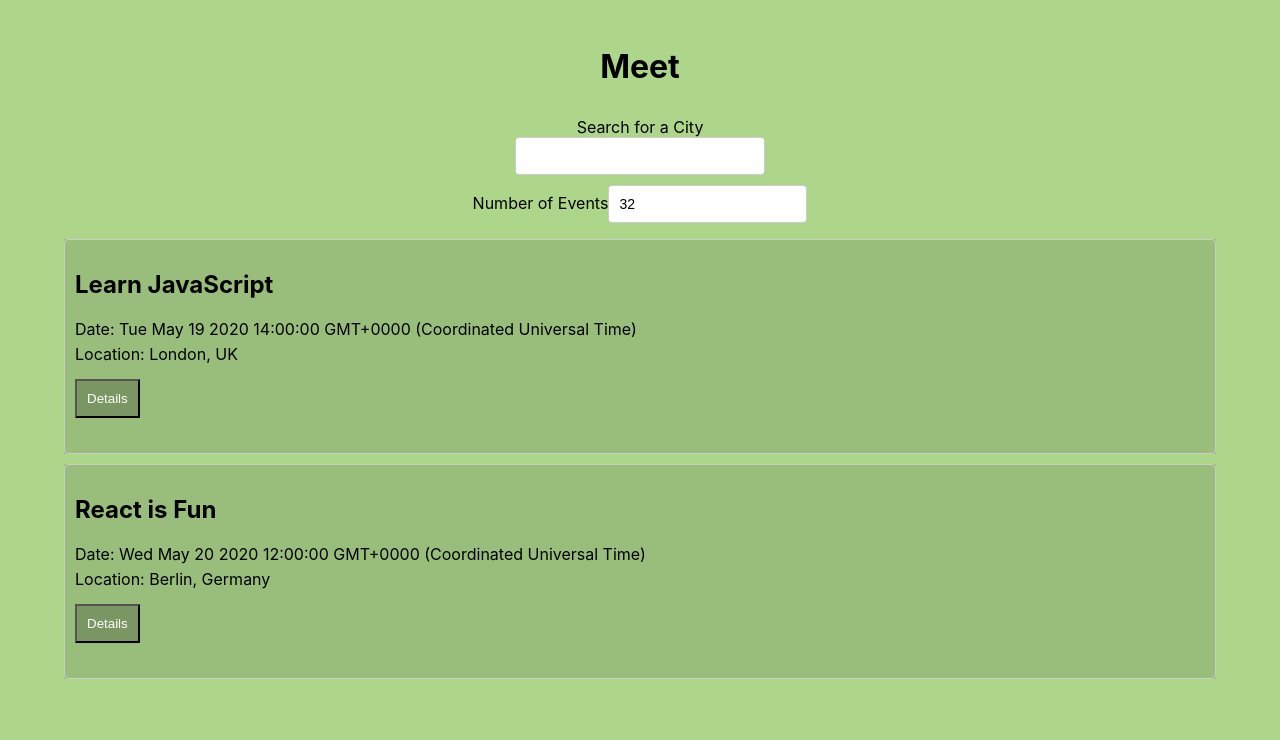
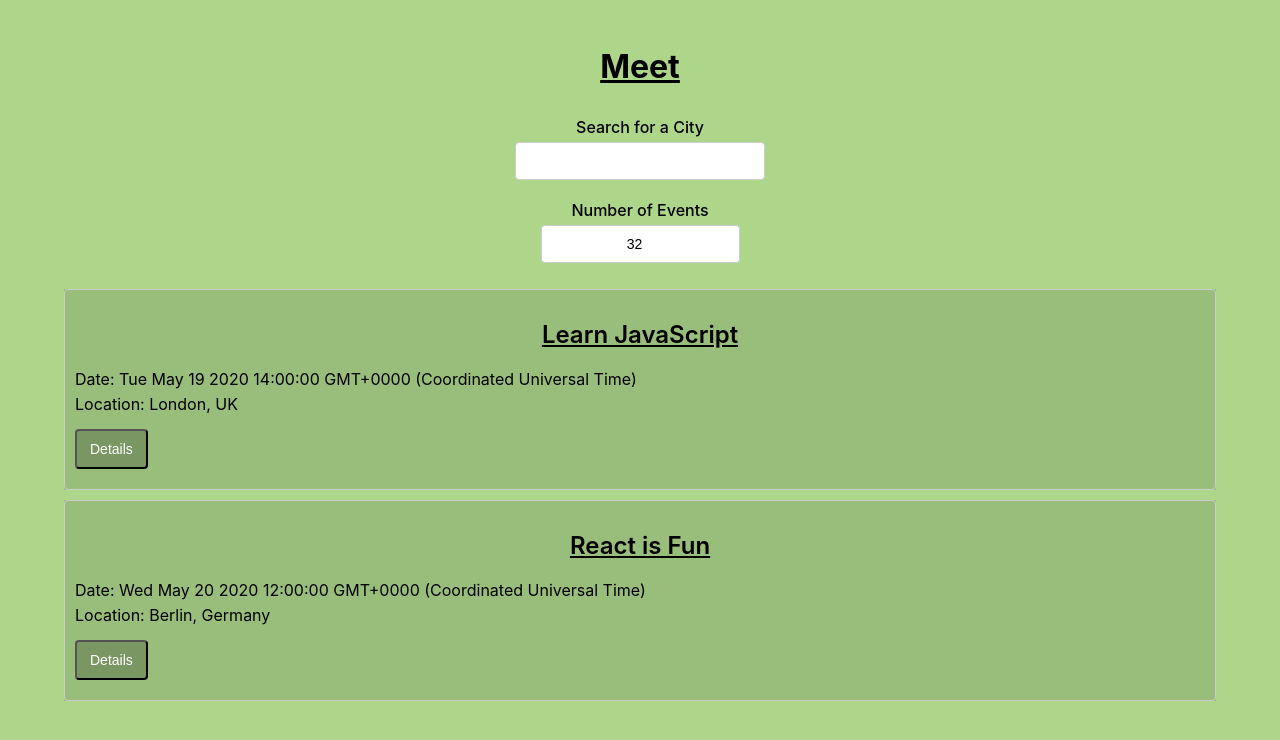
Before and after one commit to smmartin1/meet, a React (Create React App) app: page / in a window 1280 px wide. Shown: the top 740 px of the page. Built offline with nearby package versions, Linux system fonts and the light colour scheme.

Commit message:
Update App.css

```diff
--- a/src/App.css
+++ b/src/App.css
@@ -10,6 +10,8 @@ body{background-color: #AED68B;}
 .App * {
   box-sizing: border-box;
 }
+
+h1{text-decoration: underline;}
 
 ul {
   padding: 0;
@@ -27,6 +29,7 @@ button{
   padding: 10px;
   background-color: #7A9662;
   color: #FFFFFF;
+  font-size: 14px;
 }
 
 .display-none {
@@ -48,8 +51,14 @@ input[type="number"] {
   height: 38px;
 }
 
+label {
+  padding-bottom: 5px;
+  font-weight: 500;
+}
+
 .city {
   width: 250px;
+  text-align: center;
 }
 
 .CitySearch {
@@ -90,7 +99,7 @@ input[type="number"] {
 }
 
 .event {
-  padding: 10px 10px 35px;
+  padding: 10px 10px 20px;
   margin-bottom: 10px;
   text-align: left;
   border: 1px solid #ccc;
@@ -98,19 +107,19 @@ input[type="number"] {
   position: relative;
 }
 
-.details-btn {
-  position: absolute;
-  right: 5px;
-  bottom: 5px;
-  padding: 5px 8px;
+.event-button {
+  position: flex;
+  padding: 10px 13px;
   border-radius: 4px;
   outline: none;
   cursor: pointer;
 }
 
-.name {
-  font-size: 18px;
+.event-name {
+  font-size: 24px;
   font-weight: 600;
+  text-align: center;
+  text-decoration: underline;
 }
 
 .group-name {
@@ -127,9 +136,17 @@ input[type="number"] {
   overflow-x: hidden;
 }
 
-.numberOfEvents {
-  width: 200px;
-  margin: 20px auto;
+.NumberOfEvents {
+  display: flex;
+  flex-direction: column;
+  flex-basis: 300px;
+  max-width: 300px;
+  margin: auto;
+  position: relative;
+  padding: 10px;
+}
+
+.events {
   text-align: center;
 }
 
@@ -151,10 +168,12 @@ input[type="number"] {
   align-items: center;
   flex-direction: column;
 }
+
 .data-vis-wrapper .recharts-responsive-container {
   min-width: 100%;
   display: flex;
 }
+
 .recharts-surface {
   overflow: visible;
 }
@@ -180,12 +199,15 @@ input[type="number"] {
   border-radius: 2px;
   box-shadow: 0 3px 4px 0 rgba(0, 0, 0, 0.25);
 }
+
 .google-btn:hover {
   box-shadow: 0 0 6px #4285f4;
 }
+
 .google-btn:active {
   background: #1669f2;
 }
+
 .google-icon-wrapper {
   position: absolute;
   margin-top: 1px;
@@ -195,6 +217,7 @@ input[type="number"] {
   border-radius: 2px;
   background-color: #fff;
 }
+
 .google-icon {
   position: absolute;
   margin-top: 11px;
@@ -202,6 +225,7 @@ input[type="number"] {
   width: 18px;
   height: 18px;
 }
+
 .btn-text {
   float: right;
   margin: 11px 11px 0 0;
```
